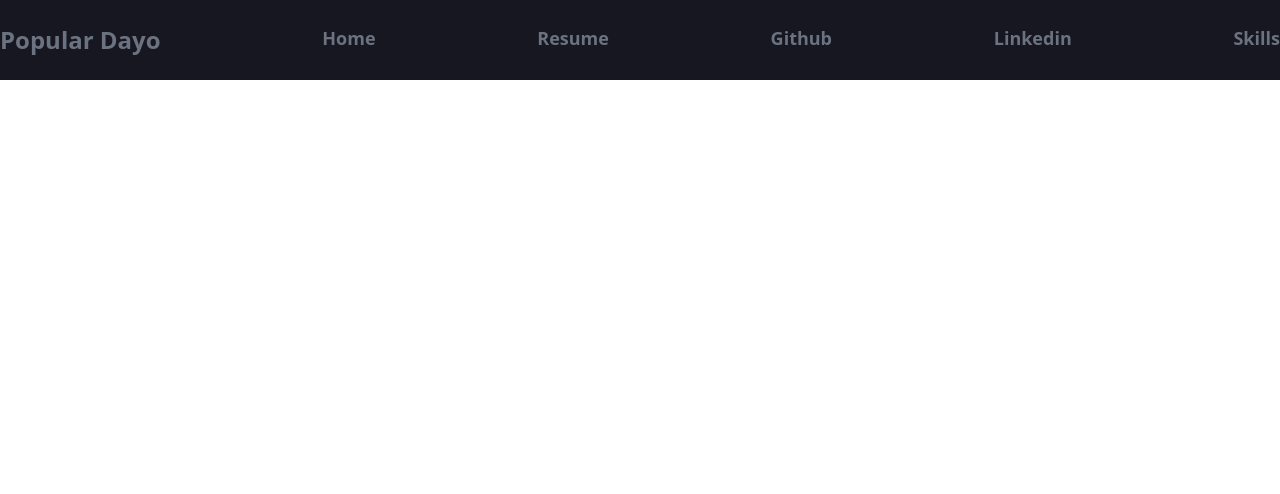
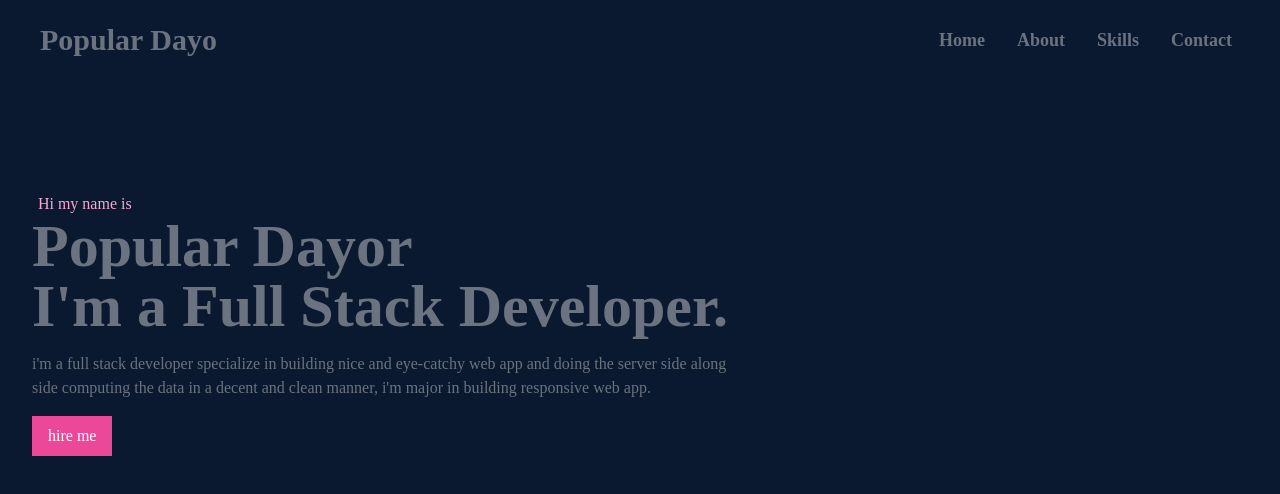
Before and after one commit to popooladayo/my-portfolio, a React (Create React App) app: page / in a window 1280 px wide. Shown: the top 494 px of the page. Built offline with nearby package versions, Linux system fonts and the light colour scheme.

Commit message:
styled the hero section

```diff
--- /dev/null
+++ b/src/About.js
@@ -0,0 +1,21 @@
+import React from 'react'
+
+function About() {
+  return (
+    <div className='w-full  bg-[#0a192f]  h-screen text-gray-500   '>
+      <div className='  flex px-8 py-28 flex-col '>
+        <p className='text-pink-300 ml-[0.37em]'>
+          Hi my name is   </p>
+        <h1 className='font-bold text-gray-450 text-3xl md:text-6xl'>Popular Dayor</h1>
+        <h2 className='font-bold text-gray-500 text-4xl sm:text-6xl'>I'm a Full Stack Developer.</h2>
+        <p className='py-4 max-w-[700px]'>i'm a full stack developer specialize in building  nice and eye-catchy web app and doing the server side along side computing the data in a decent and clean manner, i'm major in building responsive web app. </p>
+        <div>
+          <button className=' px-4  text-white bg-pink-500 py-2'>hire me </button>
+        </div>
+          </div>
+
+    </div>
+  )
+}
+
+export default About
--- a/src/App.js
+++ b/src/App.js
@@ -2,13 +2,15 @@
 
 import { Appprovider } from './Context';
 import Navbar from './Navbar';
+import About from './About'
 
 function App() {
 
   return (
     <Appprovider>
     <div className="">
-   <Navbar/>
+        <Navbar />
+        <About />
       </div>
     </Appprovider>
   );
--- a/src/Navbar.js
+++ b/src/Navbar.js
@@ -13,28 +13,24 @@ function Navbar() {
     setNav(!nav)
   }
   return (
-    <div className='flex h-[80px] px-30 bg-[#171721] text-gray-500 w-full items-center  text-gray font-bold text-lg' >
 
-      <ul className='hidden w-full p-30  md:flex justify-between  ' >
-        <li className=' text-2xl'><h1>Popular  Dayo</h1></li>
+    <div className='flex h-[80px]  bg-[#0a192f] text-gray-500   w-full justify-between items-center px-8 font-bold text-lg' >
+      <div className='font-bold px-2 text-3xl'>   Popular  Dayo</div>
+      <ul className='hidden   md:flex  ' >
         <li>Home</li>
-        <li>Resume</li>
-        <li>Github</li>
-        <li>Linkedin</li>
+        <li>About</li>
         <li>Skills</li>
-
-
+        <li>Contact</li>
       </ul>
-      <div onClick={handleClick} className='md:hidden '>
+      <div onClick={handleClick} className='md:hidden z-10 '>
         {!nav ? <FiAlignJustify /> : <AiOutlineClose />}
       </div>
 
-      <ul className={!nav ? 'hidden' : 'bg-[#171721] w-full h-screen  flex flex-col items-center justify-center'} >
-        <li className='text-2xl'>Home</li>
-        <li className='text-2xl'>Resume</li>
-        <li className='text-2xl'>Github</li>
-        <li className='text-2xl'>Linkedin</li>
-        <li className='text-2xl'>Skills</li>
+      <ul className={!nav ? 'hidden' : 'bg-[#0a192f] w-full top-0 left-0 absolute h-screen flex flex-col justify-center items-center'} >
+        <li className='text-2xl py-6 '>Home</li>
+        <li className='text-2xl py-6'>About</li>
+        <li className='text-2xl py-6'>Skills</li>
+        <li className='text-2xl py-6'>Contact</li>
       </ul>
 
 
--- /dev/null
+++ b/src/Skills.js
@@ -0,0 +1,11 @@
+import React from 'react'
+
+function Skills() {
+  return (
+    <div className=''>
+
+    </div>
+  )
+}
+
+export default Skills
--- a/src/index.css
+++ b/src/index.css
@@ -4,12 +4,12 @@
 
 @import url('https://fonts.googleapis.com/css2?family=Montserrat:wght@300&family=Pacifico&family=Roboto:wght@100&display=swap');
 
-@layerbase{
+@layer base{
     body{
 @apply font-[Monstserrat];
     }
     li{
-        /* @apply px-14; */
+         @apply px-4;
         cursor: pointer;
     }
 }
```
